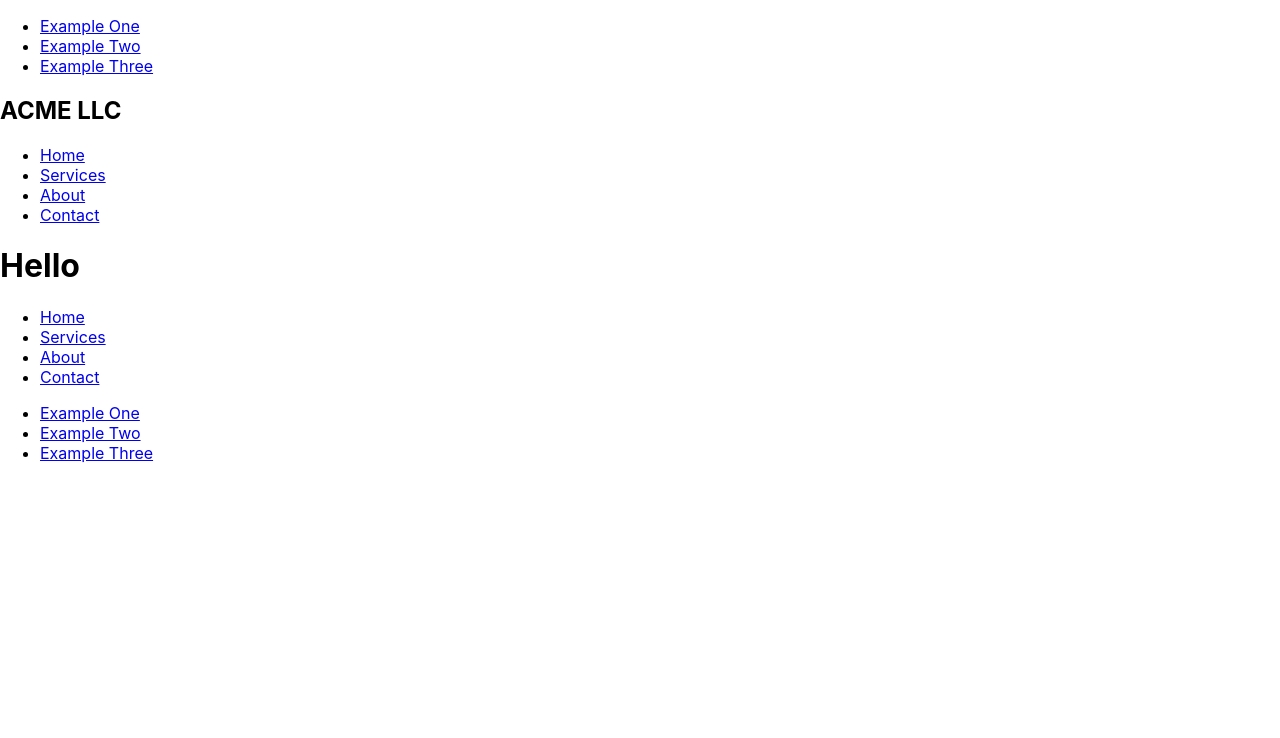
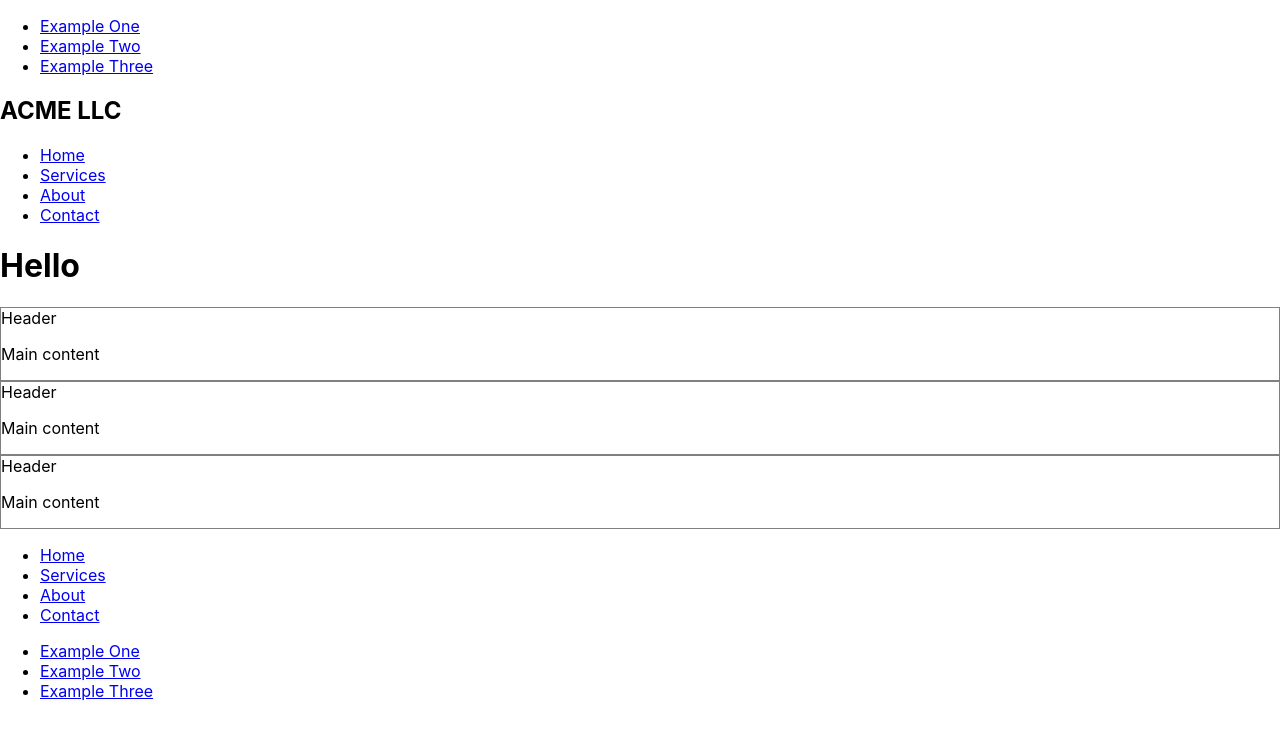
Before and after one commit to mostlyclicks/mostly-component-library, a React (Create React App) app: page / in a window 1280 px wide. Shown: the top 738 px of the page. Built offline with nearby package versions, Linux system fonts and the light colour scheme.

Commit message:
start flex on cards

```diff
--- a/src/App.js
+++ b/src/App.js
@@ -1,7 +1,9 @@
 import Layout from './Layout/Layout'
 import TopNav from './Navs/TopNav'
+import Card from './Layout/Card'
 import Header from './Layout/Header'
 import Footer from './Layout/Footer'
+
 import { topNavLinks, mainNavLinks } from './DummyData/NavData'
 
 
@@ -16,6 +18,12 @@ function App({props}) {
           Add routing for pages
           - start with home
         */}
+        <div className="flex-auto flex-col">
+          <Card />
+          <Card />
+          <Card />
+        </div>
+
       <Footer primaryLinks={mainNavLinks} secondaryLinks={topNavLinks} />
     </Layout>
   );
--- a/src/Layout/Card.js
+++ b/src/Layout/Card.js
@@ -2,7 +2,7 @@ import React from 'react'
 
 const Card = () => {
   return (
-    <div>
+    <div style={{border: "1px solid gray"}}>
       <div>
         Header
       </div>
```
